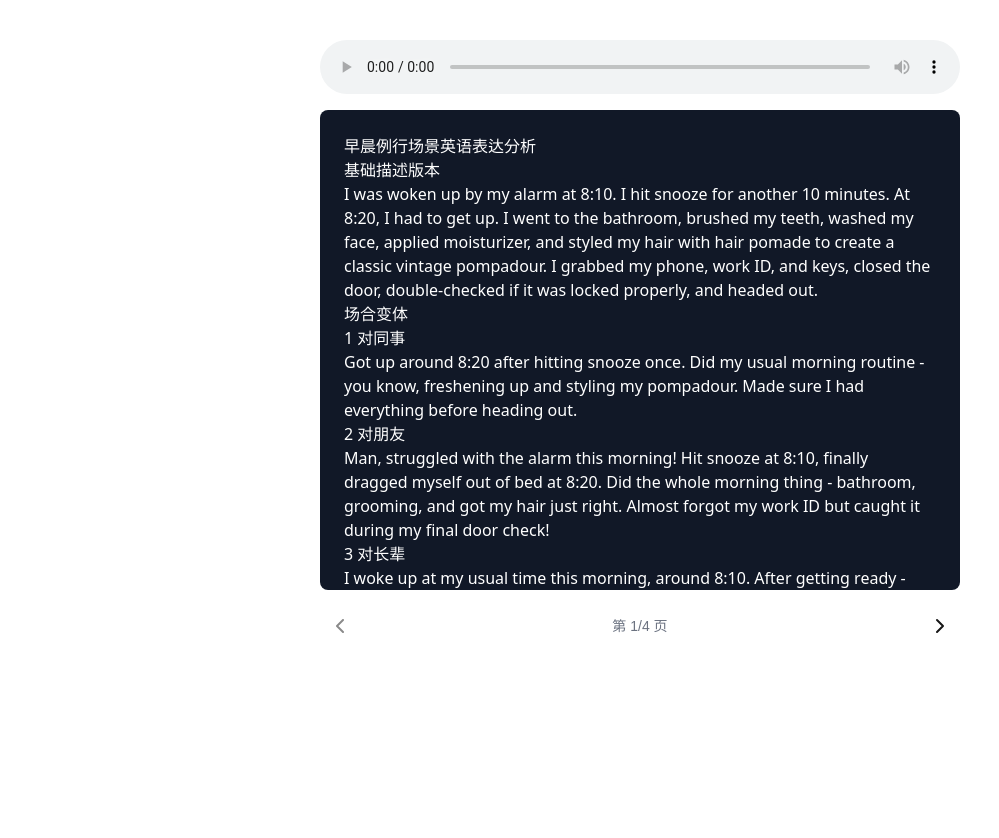
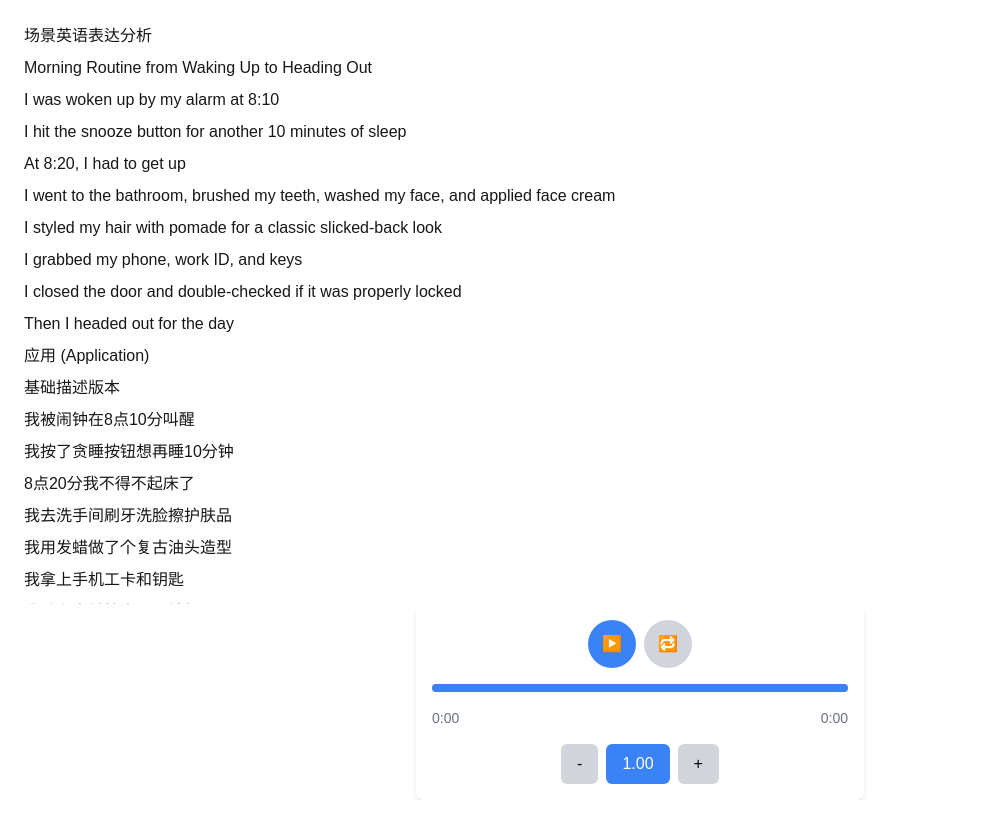
Before and after one commit to lfhwnqe/english-sst, a Next.js app: page /english/play in a window 1280 px wide. Shown: the top 838 px of the page, without its empty margins (0-999 px from the left). After the commit the page ends 800 px from the top, so only its background shows below. Built offline with nearby package versions, Linux system fonts and the light colour scheme; no server answers; what aws-amplify would draw is missing.

Commit message:
feature: 修改播放英语组件

```diff
--- /dev/null
+++ b/app/components/common/audioPlayer.tsx
@@ -0,0 +1,151 @@
+'use client'
+import React, { useState, useEffect, useRef, MouseEvent } from "react";
+import { Howl } from "howler";
+
+interface AudioPlayerProps {
+  src: string;
+}
+
+const AudioPlayer: React.FC<AudioPlayerProps> = ({ src }) => {
+  const [sound, setSound] = useState<Howl | null>(null);
+  const [isPlaying, setIsPlaying] = useState(false);
+  const [speed, setSpeed] = useState<number>(1);
+  const [isLooping, setIsLooping] = useState(false);
+  const [progress, setProgress] = useState<number>(0);
+  const [duration, setDuration] = useState<number>(0);
+
+  const progressRef = useRef<HTMLDivElement>(null);
+
+  useEffect(() => {
+    const newSound = new Howl({
+      src: [src],
+      loop: isLooping,
+      rate: speed,
+      onload: () => setDuration(newSound.duration()),
+      onplay: () => {
+        const updateProgress = () => {
+          if (newSound.playing()) {
+            setProgress(newSound.seek() as number);
+            requestAnimationFrame(updateProgress);
+          }
+        };
+        requestAnimationFrame(updateProgress);
+      },
+    });
+    setSound(newSound);
+
+    return () => {
+      newSound.unload();
+    };
+  }, [src, isLooping, speed]);
+
+  const togglePlay = () => {
+    if (sound) {
+      if (isPlaying) {
+        sound.pause();
+      } else {
+        sound.play();
+      }
+      setIsPlaying(!isPlaying);
+    }
+  };
+
+  const toggleLoop = () => {
+    setIsLooping(!isLooping);
+    if (sound) {
+      sound.loop(!isLooping);
+    }
+  };
+
+  const changeSpeed = (newSpeed: number) => {
+    setSpeed(newSpeed);
+    if (sound) {
+      sound.rate(newSpeed);
+    }
+  };
+  const addSpeed = () => {
+    changeSpeed(speed + 0.05);
+  };
+  const minusSpeed = () => {
+    changeSpeed(speed - 0.05);
+  };
+
+  const seek = (event: MouseEvent<HTMLDivElement>) => {
+    if (sound && progressRef.current) {
+      const rect = progressRef.current.getBoundingClientRect();
+      const offsetX = event.clientX - rect.left;
+      const newProgress = (offsetX / rect.width) * duration;
+      sound.seek(newProgress);
+      setProgress(newProgress);
+    }
+  };
+
+  return (
+    <div className="p-4  shadow-md rounded-lg max-w-md mx-auto flex flex-col items-center gap-4">
+      <div className="flex items-center justify-center gap-2">
+        <button
+          onClick={togglePlay}
+          className="p-2 rounded-full bg-blue-500 text-white w-12 h-12 flex items-center justify-center"
+        >
+          {isPlaying ? "⏸" : "▶️"}
+        </button>
+        <button
+          onClick={toggleLoop}
+          className={`p-2 rounded-full ${
+            isLooping ? "bg-green-500" : "bg-gray-300"
+          } text-white w-12 h-12 flex items-center justify-center`}
+        >
+          🔁
+        </button>
+      </div>
+      <div
+        ref={progressRef}
+        onClick={seek}
+        className="w-full h-2 bg-gray-300 rounded-md relative cursor-pointer"
+      >
+        <div
+          style={{ width: `${(progress / duration) * 100}%` }}
+          className="h-full bg-blue-500 rounded-md"
+        ></div>
+      </div>
+      <div className="text-sm text-gray-500 w-full flex justify-between">
+        <span>{formatTime(progress)}</span>
+        <span>{formatTime(duration)}</span>
+      </div>
+      <div className="flex gap-2 items-center">
+        <button
+          onClick={minusSpeed}
+          className={`px-4 py-2 rounded-md ${
+            speed === 0.5 ? "bg-blue-500 text-white" : "bg-gray-300 text-black"
+          }`}
+        >
+          -
+        </button>
+        <button
+          onClick={() => changeSpeed(1)}
+          className={`px-4 py-2 rounded-md ${
+            speed === 1 ? "bg-blue-500 text-white" : "bg-gray-300 text-black"
+          }`}
+        >
+          {`${speed.toFixed(2)}`}
+        </button>
+        <button
+          onClick={addSpeed}
+          className={`px-4 py-2 rounded-md ${
+            speed === 1.5 ? "bg-blue-500 text-white" : "bg-gray-300 text-black"
+          }`}
+        >
+          +
+        </button>
+      </div>
+    </div>
+  );
+};
+
+const formatTime = (time: number): string => {
+  const minutes = Math.floor(time / 60) || 0;
+  const seconds = Math.floor(time % 60) || 0;
+  return `${minutes}:${seconds < 10 ? "0" : ""}${seconds}`;
+};
+
+export default AudioPlayer;
--- a/app/components/common/scrollPlayer.tsx
+++ b/app/components/common/scrollPlayer.tsx
@@ -1,6 +1,4 @@
-"use client";
-import { useRef, useState, useEffect } from "react";
-import { ChevronLeft, ChevronRight } from "lucide-react";
+import AudioPlayer from "./audioPlayer";
 
 interface Props {
   audioUrl: string;
@@ -8,87 +6,17 @@ interface Props {
 }
 
 export default function PagePlayer({ audioUrl, text }: Props) {
-  const audioRef = useRef<HTMLAudioElement>(null);
-  const containerRef = useRef<HTMLDivElement>(null);
-  const testDivRef = useRef<HTMLDivElement>(null);
-  const [currentPage, setCurrentPage] = useState(0);
-  const [pages, setPages] = useState<string[]>([]);
-
-  useEffect(() => {
-    const container = containerRef.current;
-    const testDiv = testDivRef.current;
-    if (!container || !testDiv) return;
-
-    const containerHeight = container.clientHeight;
-    const lines = text.split("\n");
-    const pagesArr: string[] = [];
-    let currentPage: string[] = [];
-
-    for (let i = 0; i < lines.length; i++) {
-      const line = lines[i];
-      testDiv.textContent = currentPage.join("\n") + "\n" + line;
-
-      if (testDiv.scrollHeight > containerHeight && currentPage.length > 0) {
-        pagesArr.push(currentPage.join("\n"));
-        currentPage = [line];
-      } else {
-        currentPage.push(line);
-      }
-    }
-
-    if (currentPage.length > 0) {
-      pagesArr.push(currentPage.join("\n"));
-    }
-
-    setPages(pagesArr);
-  }, [text]);
-
-  const nextPage = () => {
-    setCurrentPage((prev) => Math.min(prev + 1, pages.length - 1));
-  };
-
-  const prevPage = () => {
-    setCurrentPage((prev) => Math.max(prev - 1, 0));
-  };
+  const lines = text.split("\n") || [];
 
   return (
-    <div className="max-w-2xl mx-auto p-4">
-      <audio ref={audioRef} src={audioUrl} controls className="w-full mb-4" />
-
-      <div
-        ref={containerRef}
-        className="h-[calc(100vh-20rem)] bg-gray-900 p-6 rounded-lg text-white mb-4 overflow-hidden"
-      >
-        <pre className="whitespace-pre-wrap font-sans">
-          {pages[currentPage]}
-        </pre>
+    <div className="h-screen flex flex-col">
+      <div className="flex-1 overflow-auto p-6">
+        {lines.map((i, index) => {
+          return <p key={index} className="mb-2">{i}</p>;
+        })}
       </div>
-
-      <div
-        ref={testDivRef}
-        className="absolute invisible h-[calc(100vh-20rem)] whitespace-pre-wrap font-sans p-6 overflow-hidden"
-      />
-
-      <div className="flex justify-between items-center">
-        <button
-          onClick={prevPage}
-          disabled={currentPage === 0}
-          className="p-2 rounded hover:bg-gray-100 disabled:opacity-50 disabled:hover:bg-transparent"
-        >
-          <ChevronLeft className="w-6 h-6" />
-        </button>
-
-        <span className="text-sm text-gray-500">
-          第 {currentPage + 1}/{pages.length} 页
-        </span>
-
-        <button
-          onClick={nextPage}
-          disabled={currentPage === pages.length - 1}
-          className="p-2 rounded hover:bg-gray-100 disabled:opacity-50 disabled:hover:bg-transparent"
-        >
-          <ChevronRight className="w-6 h-6" />
-        </button>
+      <div className=" ">
+        <AudioPlayer src={audioUrl} />
       </div>
     </div>
   );
--- a/app/english/play/page.tsx
+++ b/app/english/play/page.tsx
@@ -1,63 +1,102 @@
 import ScrollPlayer from "@/app/components/common/scrollPlayer";
 
 export default function Play() {
-  const str = `早晨例行场景英语表达分析
+  const str = `场景英语表达分析
+Morning Routine from Waking Up to Heading Out
+I was woken up by my alarm at 8:10
+I hit the snooze button for another 10 minutes of sleep
+At 8:20, I had to get up
+I went to the bathroom, brushed my teeth, washed my face, and applied face cream
+I styled my hair with pomade for a classic slicked-back look
+I grabbed my phone, work ID, and keys
+I closed the door and double-checked if it was properly locked
+Then I headed out for the day
+应用 (Application)
 基础描述版本
-I was woken up by my alarm at 8:10. I hit snooze for another 10 minutes. At 8:20, I had to get up. I went to the bathroom, brushed my teeth, washed my face, applied moisturizer, and styled my hair with hair pomade to create a classic vintage pompadour. I grabbed my phone, work ID, and keys, closed the door, double-checked if it was locked properly, and headed out.
+我被闹钟在8点10分叫醒
+我按了贪睡按钮想再睡10分钟
+8点20分我不得不起床了
+我去洗手间刷牙洗脸擦护肤品
+我用发蜡做了个复古油头造型
+我拿上手机工卡和钥匙
+我关上门并检查是否锁好
+然后我出门了
 场合变体
-1 对同事
-Got up around 8:20 after hitting snooze once. Did my usual morning routine - you know, freshening up and styling my pompadour. Made sure I had everything before heading out.
-2 对朋友
-Man, struggled with the alarm this morning! Hit snooze at 8:10, finally dragged myself out of bed at 8:20. Did the whole morning thing - bathroom, grooming, and got my hair just right. Almost forgot my work ID but caught it during my final door check!
-3 对长辈
-I woke up at my usual time this morning, around 8:10. After getting ready - taking care of personal hygiene and grooming - I made sure to have all my belongings before leaving home.
+对同事
+I overslept a bit this morning
+早上我睡过头了一会
+对朋友
+Man I barely made it out of bed this morning
+老兄我今天早上好不容易才爬起来
+对长辈
+I started my day a little later than usual today
+今天我比平时晚起了一点
+分析 (Analysis)
 关键表达解析
-起床相关表达:
-hit snooze 更口语化，日常用语
-postpone the alarm 更正式，书面语言
-离开相关表达:
-headed out 口语化，暗示开始行程
-left home 正式，简单陈述
+wake up vs be woken up
+自然醒来的表达
+wake up
+主动醒来的行为表达
+be woken up
+被动醒来的表达
+hit the snooze button vs turn off alarm
+贪睡按钮操作表达
+hit the snooze button
+更生动形象的表达方式
+turn off alarm
+直接关闭的表达方式
+评估 (Evaluation)
 表达效果比较
-描述起床过程:
-1 dragged myself out of bed 强调困难和不情愿，适用于疲惫时的描述
-2 got up 中性表达，适用于正式场合
-3 jumped out of bed 表示精力充沛，适用于描述积极状态
-描述检查动作:
-1 double-checked the door 强调谨慎，常用于日常对话
-2 checked if the door was locked 基础描述，适用于一般叙述
-3 made sure everything was secure 全面的表达，适用于正式场合
+描述起床过程
+I dragged myself out of bed
+体现起床困难的状态
+I jumped out of bed
+形容精神饱满的起床状态
+I slowly got up
+描述慢慢起床的过程
+描述整理过程
+I rushed through my morning routine
+匆忙进行晨间护理的表达
+I took my time getting ready
+从容准备的表达
+I went about my usual morning routine
+按平常节奏进行的表达
+创造 (Creation)
+个性化表达
+赶时间场景
+Time to dash through my morning prep
+该快速完成晨间准备了
+Running way behind schedule here
+这里已经严重落后于计划了
+悠闲场景
+Taking it slow this lovely morning
+在这个美好的早晨慢慢来
+No rush just a peaceful start
+不着急享受平静的开始
+实践建议
 情境扩展
-匆忙版本
-Barely made it through my morning routine! Snoozed once at 8:10, rushed through everything - quick bathroom visit, speed-brushing, splash of water on my face, quick pomade job, grabbed my stuff and dashed out after a hasty door check.
-悠闲版本
-Had a nice, relaxed morning start. Let myself snooze for exactly 10 minutes after the 8:10 alarm. Took my time with the bathroom routine, carefully styled my vintage pompadour, and methodically checked everything before leaving.
-糟糕版本
-Ugh, worst morning ever! Alarm didn't go off properly, ended up starting my day at 8:20. Rushed through everything, my hair wouldn't cooperate, and had to run back twice to check if I locked the door.
-心情变化版本
-1 疲惫时
-Barely functioning this morning. The alarm at 8:10 felt like torture, desperately needed that extra 10-minute snooze.
-2 精神好时
-Up and at 'em at 8:10! Even though I took a quick snooze, felt refreshed and ready to tackle my morning routine. My pompadour turned out perfect today!
-实用词汇与短语
-Morning routine 晨间例行程序
-Freshen up 整理仪容
-Style one's hair 打理头发
-Pomade 发蜡
-Vintage pompadour 复古油头
-Double-check 重复检查
-Head out 出发
-Grab 匆忙拿取
-Rush through 匆忙完成
-注意事项
-1 场合用语要适当
-2 时间表达可以根据场合灵活处理
-3 情绪词汇的使用要符合说话对象
-4 专业术语（如发型相关）可根据对话对象调整使用程度`;
+匆忙版
+Gotta sprint through this morning routine
+必须快速完成这个早晨流程
+悠闲版
+Enjoying a relaxed morning start
+享受轻松的早晨时光
+糟糕版
+Everything is going wrong this morning
+今早所有事情都不顺心
+心情变化版
+疲惫时
+Another morning another struggle
+又一个早晨又一次挣扎
+精神好
+Ready to tackle the day ahead
+准备迎接新的一天`;
   return (
-    <div className="max-w-4xl mx-auto p-6">
-      <ScrollPlayer audioUrl="https://nuo-english.s3.us-east-2.amazonaws.com/getup.wav" text={str} />
-      {/* <ScrollPlayer audioUrl="/audio/getup.wav" text={str} /> */}
+    <div className="">
+      <ScrollPlayer
+        audioUrl="https://nuo-english.s3.us-east-2.amazonaws.com/getup.wav"
+        text={str}
+      />
     </div>
   );
 }
--- a/package.json
+++ b/package.json
@@ -9,6 +9,7 @@
     "lint": "next lint"
   },
   "dependencies": {
+    "howler": "^2.2.4",
     "aws-amplify": "^6.6.7",
     "graphql": "^16.9.0",
     "immer": "^10.1.1",
```
Also changed, not shown: 2 other files (tests, documents, lock files or other folders).
